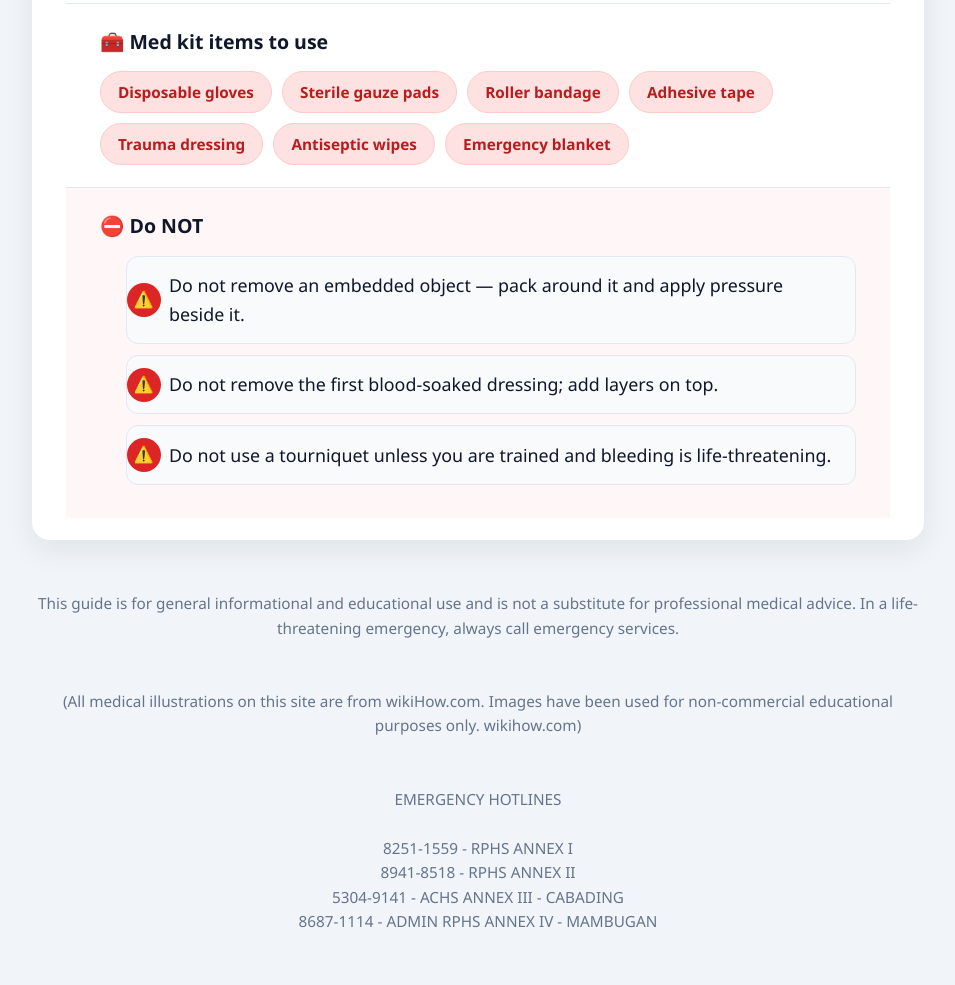
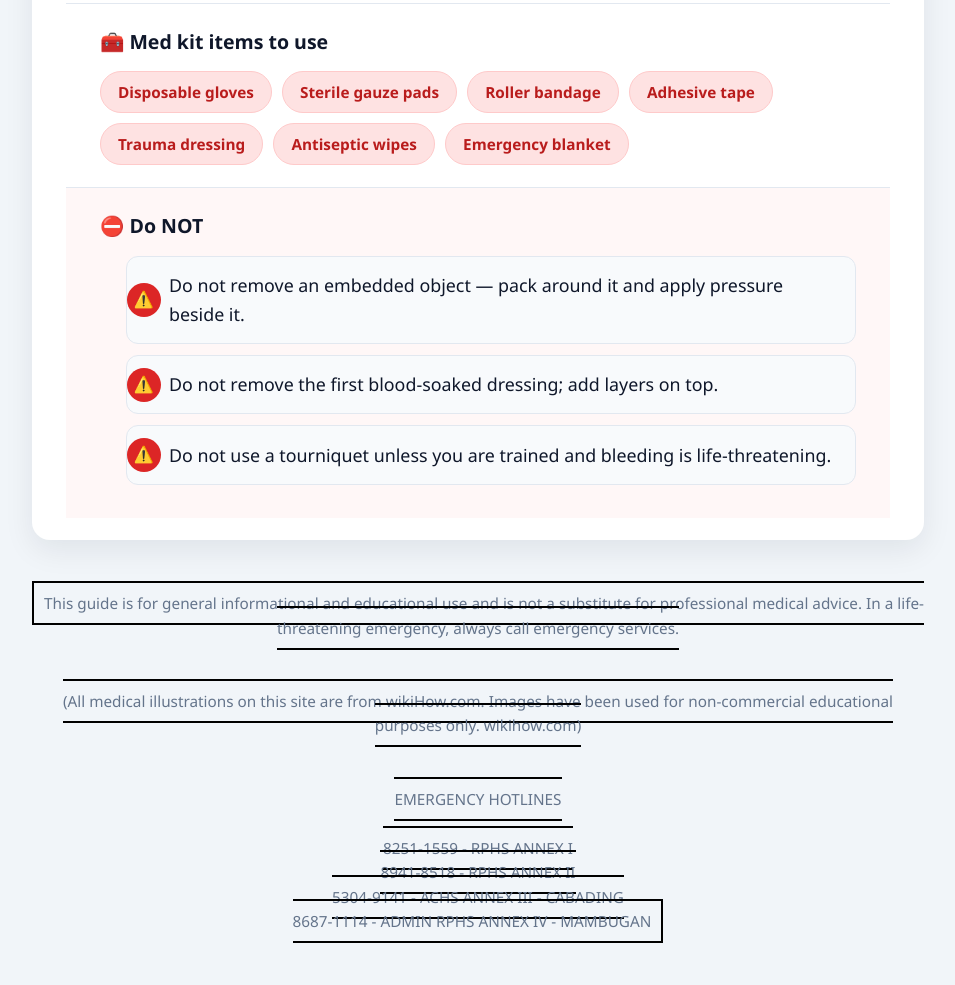
Before and after one commit to ysan082009yahoocom-source/Mediguide1.2, a plain HTML site: page index.html in a window 1280 px wide. Shown: the part 1662-2647 px from the top of the page, without its empty margins (162-1117 px from the left). Drawn offline with Linux system fonts and the light colour scheme.

Commit message:
Update index.html

```diff
--- a/index.html
+++ b/index.html
@@ -48,7 +48,7 @@
   <main id="content" class="content" role="tabpanel" aria-live="polite"></main>
 
   <footer class="app-footer">
-    <p1>
+    <p1 style="border: 2px solid black; padding: 10px;" style=box-shadow: var(--shadow);>
       This guide is for general informational and educational use and is not a substitute
       for professional medical advice. In a life-threatening emergency, always call
       emergency services.
```
